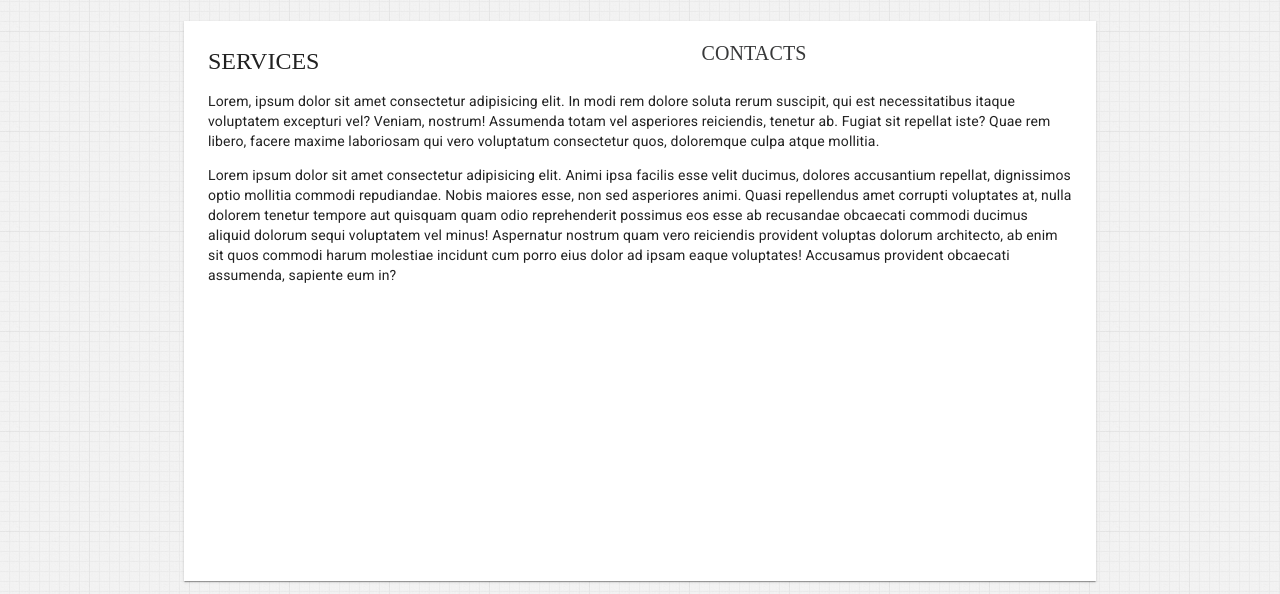
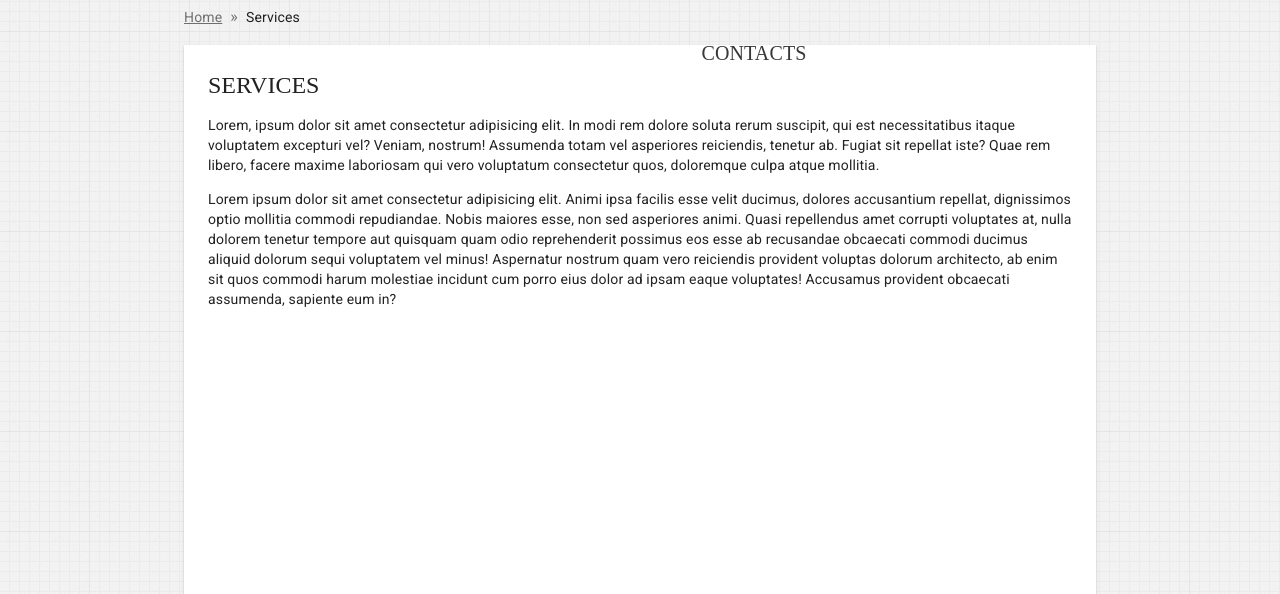
Before and after one commit to egidum/saye-site, a Gatsby site: page /services in a window 1280 px wide. Shown: the part 179-773 px from the top of the page. Built offline with nearby package versions, Linux system fonts and the light colour scheme; Gatsby itself is replaced by a stand-in of ours.

Commit message:
breadcrumbs

```diff
--- a/src/pages/services.js
+++ b/src/pages/services.js
@@ -1,4 +1,6 @@
 import React from 'react'
+import { Link } from 'gatsby'
+import Breadcrumbs from '@material-ui/core/Breadcrumbs'
 import Typography from '@material-ui/core/Typography'
 import { makeStyles } from '@material-ui/core/styles'
 import Box from '@material-ui/core/Box'
@@ -13,6 +15,9 @@ const useStyles = makeStyles({
     marginTop: '1rem',
     padding: '1.5rem',
   },
+  link: {
+    color: 'inherit',
+  },
   title: {
     fontFamily: 'Cuprum',
     textTransform: 'uppercase',
@@ -24,6 +29,14 @@ export default function Services() {
 
   return (
     <Layout>
+      <Breadcrumbs separator="»" aria-label="breadcrumb">
+        <Link className={classes.link} to={'/'}>
+          <Typography variant="body2">Home</Typography>
+        </Link>
+        <Typography variant="body2" color="textPrimary">
+          Services
+        </Typography>
+      </Breadcrumbs>
       <Grid container direction="row">
         <Grid item xs={12}>
           <Paper className={classes.root} square>
```
Also changed, not shown: src/pages/contacts.js (+16 -3 lines).
